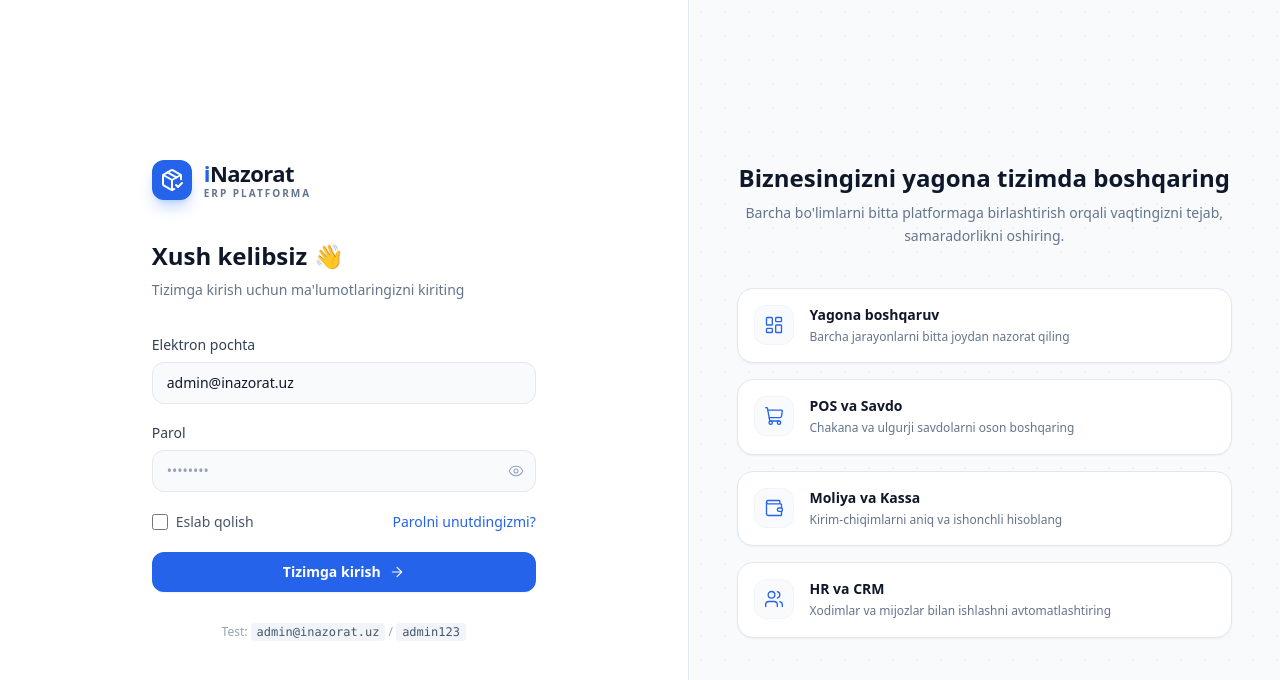
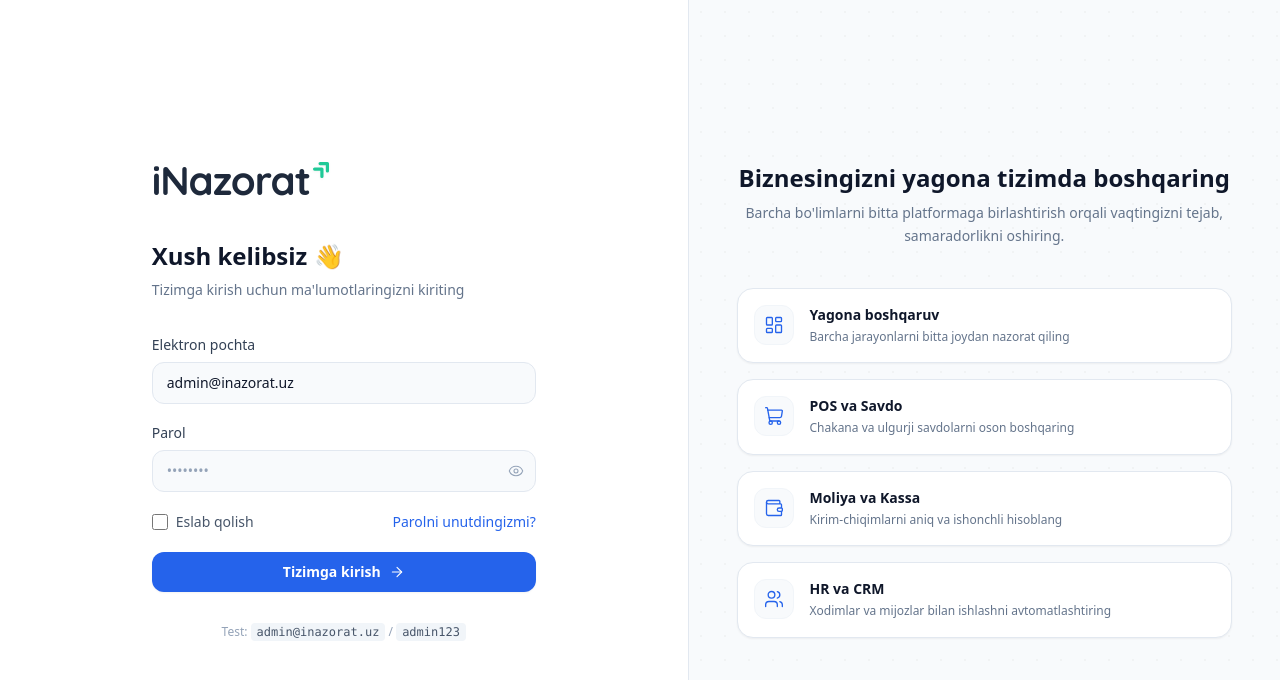
Before and after one commit to xurshidbahromov/iNazarot, a React (Vite) app: page /login in a window 1280 px wide. Shown: the top 680 px of the page. Built offline with nearby package versions, Linux system fonts and the light colour scheme.

Commit message:
feat: update font weights in index.html and enhance layout in DashboardLayout and Login components

```diff
--- a/index.html
+++ b/index.html
@@ -7,7 +7,7 @@
     <title>iNazorat</title>
     <link rel="preconnect" href="https://fonts.googleapis.com">
     <link rel="preconnect" href="https://fonts.gstatic.com" crossorigin>
-    <link href="https://fonts.googleapis.com/css2?family=Exo+2:wght@700;800;900&family=Quicksand:wght@700&display=swap" rel="stylesheet">
+    <link href="https://fonts.googleapis.com/css2?family=Exo+2:wght@700;800;900&family=Quicksand:wght@500;600;700&display=swap" rel="stylesheet">
   </head>
   <body>
     <div id="root"></div>
--- a/src/layouts/DashboardLayout.tsx
+++ b/src/layouts/DashboardLayout.tsx
@@ -3,7 +3,7 @@ import { Outlet, Link, useLocation, useNavigate } from 'react-router-dom';
 import {
   LayoutDashboard, Users, Package, Settings, ShoppingCart,
   DollarSign, RefreshCw, Layers, Bell, LogOut, ChevronDown, ChevronUp,
-  Search, Command, User, Shield, ChevronRight, Menu, PackageCheck
+  Search, Command, User, Shield, ChevronRight, Menu
 } from 'lucide-react';
 import { cn } from '../utils/cn';
 import { useAuthStore } from '../store/useAuthStore';
@@ -149,23 +149,42 @@ export default function DashboardLayout() {
       )}>
         {/* Logo */}
         <div className={cn(
-          "flex items-center gap-3 px-1.5 mb-8 justify-between",
-          isCollapsed && "justify-center"
+          "flex items-center px-1.5 mb-8 overflow-hidden transition-all duration-300 ease-in-out",
+          isCollapsed ? "justify-center" : "gap-3 justify-between"
         )}>
-          <div className="flex items-center gap-3">
-            <div className="w-10 h-10 bg-primary-600 rounded-xl flex items-center justify-center shadow-lg shadow-primary-500/30 flex-shrink-0">
-              <PackageCheck className="h-6 w-6 text-white" strokeWidth={2} />
-            </div>
-            {!isCollapsed && (
-              <div className="flex flex-col justify-center">
-                <span className="text-[22px] font-bold tracking-tight text-slate-900 leading-none mb-1">
-                  <span className="text-primary-600">i</span>Nazorat
-                </span>
-                <span className="text-[10px] font-bold text-slate-500 tracking-[0.2em] uppercase leading-none">
-                  ERP PLATFORMA
-                </span>
-              </div>
-            )}
+          <div className={cn(
+            "relative flex items-center transition-all duration-300 ease-in-out",
+            isCollapsed ? "pr-1.5" : "pr-2"
+          )}>
+            <span className={cn(
+              "font-bold tracking-tight text-slate-800 leading-none transition-all duration-300 ease-in-out",
+              isCollapsed ? "text-[32px]" : "text-[40px]"
+            )} style={{ fontFamily: "'Quicksand', sans-serif" }}>
+              i
+              <span className={cn(
+                "inline-flex transition-all duration-300 ease-in-out overflow-hidden whitespace-nowrap align-baseline",
+                isCollapsed ? "max-w-0 opacity-0" : "max-w-[200px] opacity-100"
+              )}>
+                Nazorat
+              </span>
+            </span>
+
+            {/* Double Chevron Growth Arrow (Elevate logo style representing scale & automation) */}
+            <svg
+              className={cn(
+                "text-[#20c997] absolute transition-all duration-300 ease-in-out drop-shadow-sm",
+                isCollapsed ? "w-[16px] h-[16px] top-[2px] -right-[6px]" : "w-[22px] h-[22px] top-[9px] -right-[12px]"
+              )}
+              viewBox="0 0 24 24"
+              fill="none"
+              stroke="currentColor"
+              strokeWidth="3.5"
+              strokeLinecap="round"
+              strokeLinejoin="round"
+            >
+              <path d="M11 5 H 19 V 13" />
+              <path d="M5 11 H 13 V 19" />
+            </svg>
           </div>
         </div>
 
--- a/src/pages/auth/Login.tsx
+++ b/src/pages/auth/Login.tsx
@@ -1,6 +1,6 @@
 import { useState } from 'react';
 import { useNavigate } from 'react-router-dom';
-import { Eye, EyeOff, ArrowRight, LayoutDashboard, ShoppingCart, Users, Wallet, PackageCheck } from 'lucide-react';
+import { Eye, EyeOff, ArrowRight, LayoutDashboard, ShoppingCart, Users, Wallet } from 'lucide-react';
 import { useAuthStore } from '../../store/useAuthStore';
 
 const features = [
@@ -44,17 +44,25 @@ export default function Login() {
       <div className="flex-1 flex flex-col justify-center px-4 sm:px-10 lg:px-16 xl:px-24">
         <div className="mx-auto w-full max-w-sm">
 
-          <div className="flex items-center gap-3 mb-10">
-            <div className="w-10 h-10 bg-primary-600 rounded-xl flex items-center justify-center shadow-lg shadow-primary-500/30 flex-shrink-0">
-              <PackageCheck className="h-6 w-6 text-white" strokeWidth={2} />
-            </div>
-            <div className="flex flex-col justify-center">
-              <span className="text-[22px] font-bold tracking-tight text-slate-900 leading-none mb-1">
-                <span className="text-primary-600">i</span>Nazorat
+          <div className="flex items-center mb-10">
+            <div className="relative flex items-center pr-3">
+              <span className="text-[40px] font-bold tracking-tight text-slate-800 leading-none" style={{ fontFamily: "'Quicksand', sans-serif" }}>
+                iNazorat
               </span>
-              <span className="text-[10px] font-bold text-slate-500 tracking-[0.2em] uppercase leading-none">
-                ERP PLATFORMA
-              </span>
+
+              {/* Double Chevron Growth Arrow (Elevate logo style representing scale & automation) */}
+              <svg
+                className="w-[22px] h-[22px] text-[#20c997] absolute top-[-1px] -right-[10px] drop-shadow-sm"
+                viewBox="0 0 24 24"
+                fill="none"
+                stroke="currentColor"
+                strokeWidth="3.5"
+                strokeLinecap="round"
+                strokeLinejoin="round"
+              >
+                <path d="M11 5 H 19 V 13" />
+                <path d="M5 11 H 13 V 19" />
+              </svg>
             </div>
           </div>
 
--- a/src/store/useAuthStore.ts
+++ b/src/store/useAuthStore.ts
@@ -1,4 +1,5 @@
 import { create } from 'zustand';
+import { persist } from 'zustand/middleware';
 
 interface User {
   id: string;
@@ -14,14 +15,16 @@ interface AuthState {
   logout: () => void;
 }
 
-export const useAuthStore = create<AuthState>((set) => ({
-  user: {
-    id: '1',
-    name: 'Admin User',
-    email: 'admin@inazorat.uz',
-    role: 'Admin',
-  }, // Pre-logged in for testing
-  isAuthenticated: true,
-  login: (user) => set({ user, isAuthenticated: true }),
-  logout: () => set({ user: null, isAuthenticated: false }),
-}));
+export const useAuthStore = create<AuthState>()(
+  persist(
+    (set) => ({
+      user: null,
+      isAuthenticated: false,
+      login: (user) => set({ user, isAuthenticated: true }),
+      logout: () => set({ user: null, isAuthenticated: false }),
+    }),
+    {
+      name: 'inazorat-auth-storage',
+    }
+  )
+);
```
